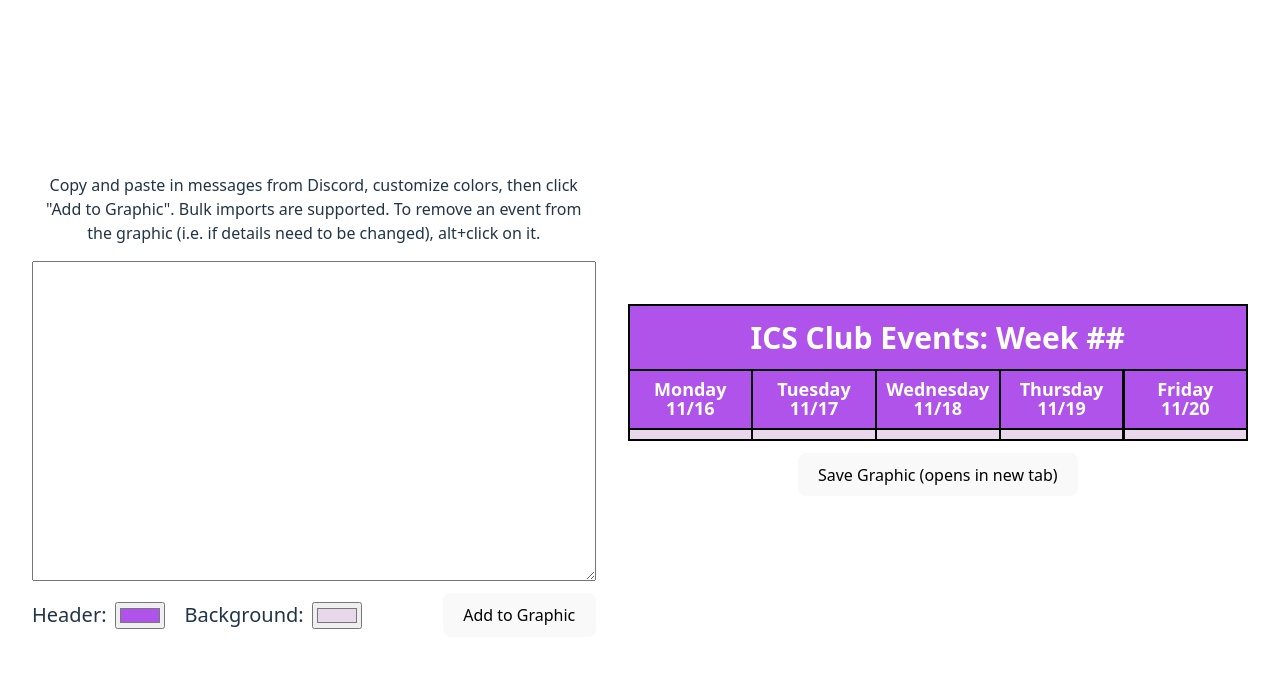
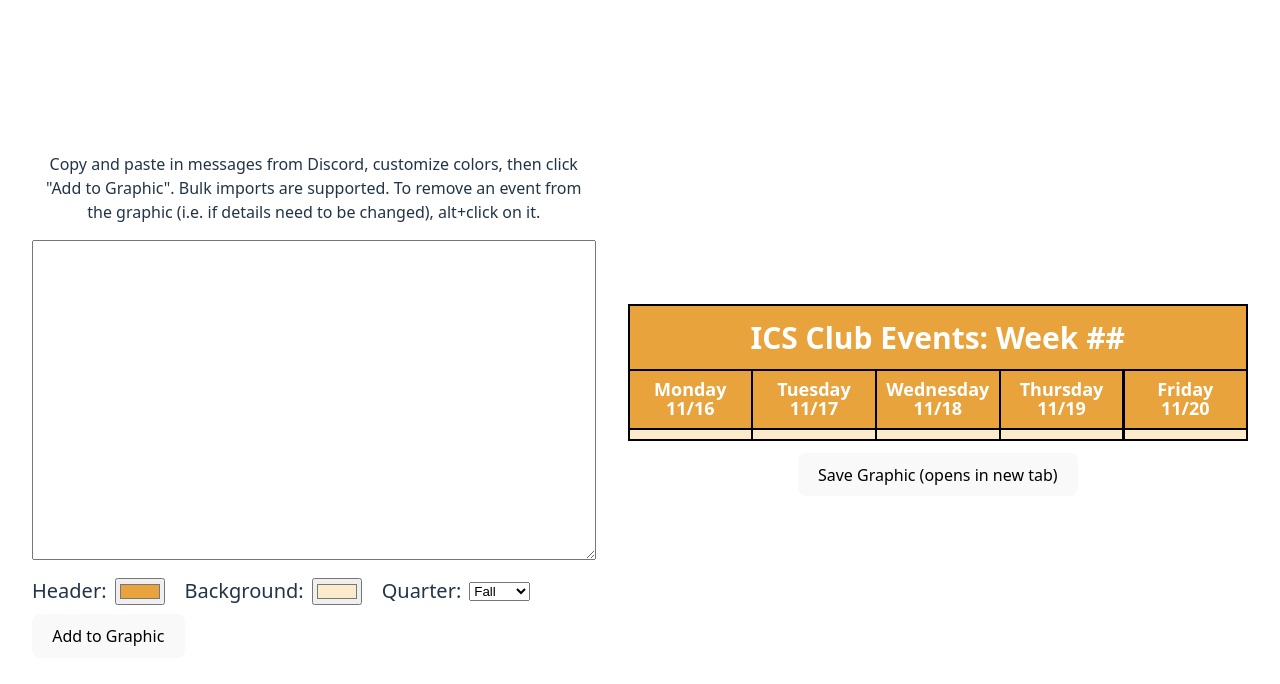
Before and after one commit to icssc/weekly-graphic-creator, a React (Vite) app: page / in a window 1280 px wide. Shown: the top 684 px of the page. Built offline with nearby package versions, Linux system fonts and the light colour scheme.

Commit message:
add quarterly colors

```diff
--- a/src/App.tsx
+++ b/src/App.tsx
@@ -7,9 +7,10 @@ import EventsGraphic from "./components/EventsGraphic";
 function App() {
   const [events, setEvents] = useState<ClubEvent[]>([]);
   const [inputText, setInputText] = useState("");
+  const [week, setWeek] = useState<number | null>(null);
 
   return (
-    <EventsContext.Provider value={{ events, setEvents, inputText, setInputText }}>
+    <EventsContext.Provider value={{ events, setEvents, inputText, setInputText, week, setWeek }}>
       <main>
         <EventInput />
         <div className="preview">
--- a/src/components/EventInput.tsx
+++ b/src/components/EventInput.tsx
@@ -1,5 +1,6 @@
 import "./EventInput.scss";
-import { useContext } from "react";
+import { useContext, useEffect, useState } from "react";
+import { getQuarter, getQuarterColors, type Quarter } from "../util/quarterColors";
 import type { ClubEvent } from "./EventsContext";
 import EventsContext from "./EventsContext";
 
@@ -26,7 +27,7 @@ function parseEventsFromMessages(text: string) {
 }
 
 export default function EventInput() {
-  const { events, setEvents, inputText, setInputText } = useContext(EventsContext);
+  const { events, setEvents, inputText, setInputText, week } = useContext(EventsContext);
 
   const addEventsFromText = (text: string) => {
     const added = parseEventsFromMessages(text);
@@ -46,10 +47,22 @@ export default function EventInput() {
     addEventsFromText(inputText);
   };
 
-  const handleColorChange = (event: React.FormEvent<HTMLInputElement>) => {
-    const target = event.target as HTMLInputElement;
-    const property = "--col-" + target.name;
-    document.body.style.setProperty(property, target.value);
+  // default to quarter parsed using current date
+  const [quarter, setQuarter] = useState<Quarter>(() => getQuarter());
+  const [colors, setColors] = useState(() => getQuarterColors(quarter, week));
+
+  useEffect(() => {
+    setColors(getQuarterColors(quarter, week));
+  }, [quarter, week]);
+
+  useEffect(() => {
+    document.body.style.setProperty("--col-header", colors.header);
+    document.body.style.setProperty("--col-background", colors.background);
+  }, [colors]);
+
+  const handleColorChange = (event: React.ChangeEvent<HTMLInputElement>) => {
+    const { name, value } = event.target;
+    setColors((prev) => ({ ...prev, [name]: value }));
   };
 
   return (
@@ -65,10 +78,18 @@ export default function EventInput() {
       ></textarea>
       <div className="color-pickers">
         <label>
-          Header: <input type="color" name="header" defaultValue="#B053EA" onInput={handleColorChange} />
+          Header: <input type="color" name="header" value={colors.header} onChange={handleColorChange} />
         </label>
         <label>
-          Background: <input type="color" name="background" defaultValue="#E9D7EC" onInput={handleColorChange} />
+          Background: <input type="color" name="background" value={colors.background} onChange={handleColorChange} />
+        </label>
+        <label>
+          Quarter:{" "}
+          <select name="quarter" value={quarter} onChange={(e) => setQuarter(e.target.value as Quarter)}>
+            <option value="fall">Fall</option>
+            <option value="winter">Winter</option>
+            <option value="spring">Spring</option>
+          </select>
         </label>
         <button type="submit">Add to Graphic</button>
       </div>
--- a/src/components/EventsContext.tsx
+++ b/src/components/EventsContext.tsx
@@ -14,6 +14,8 @@ const EventsContext = createContext({
   setEvents: (() => undefined) as React.Dispatch<ClubEvent[]>,
   inputText: "",
   setInputText: (() => undefined) as React.Dispatch<string>,
+  week: null as number | null,
+  setWeek: (() => undefined) as React.Dispatch<number | null>,
 });
 
 export default EventsContext;
--- a/src/components/EventsGraphic.tsx
+++ b/src/components/EventsGraphic.tsx
@@ -1,6 +1,7 @@
 import "./EventsGraphic.scss";
 import html2canvas from "html2canvas";
 import { useContext, useRef } from "react";
+import { parseWeek } from "../util/quarterColors";
 import EventsContext, { type ClubEvent } from "./EventsContext";
 
 function Event({ data }: { data: ClubEvent }) {
@@ -71,7 +72,7 @@ const labels = ["SUN", "MON", "TUE", "WED", "THU", "FRI", "SAT"];
 const fullNames = ["Sunday", "Monday", "Tuesday", "Wednesday", "Thursday", "Friday", "Saturday"];
 
 export default function EventsGraphic() {
-  const { events } = useContext(EventsContext);
+  const { events, setWeek } = useContext(EventsContext);
   const graphicRef = useRef<HTMLDivElement>(null);
 
   const buckets: { name: string; events: ClubEvent[] }[] = labels.map((l, i) => {
@@ -102,7 +103,13 @@ export default function EventsGraphic() {
   return (
     <>
       <div className="events-graphic-container" ref={graphicRef}>
-        <h1 className="header" contentEditable spellCheck="false">
+        <h1
+          className="header"
+          contentEditable
+          suppressContentEditableWarning
+          spellCheck="false"
+          onInput={(e) => setWeek(parseWeek(e.currentTarget.textContent ?? ""))}
+        >
           ICS Club Events: Week ##
         </h1>
         <div className="weekdays">
--- /dev/null
+++ b/src/util/quarterColors.ts
@@ -0,0 +1,65 @@
+export type Quarter = "fall" | "winter" | "spring";
+
+export const MAX_WEEK = 10;
+
+/** fixme: winter end date is variable depending on year.
+ * not sure of better way to handle this other than querying AAPI, so just let the user
+ * override with picker if needed ¯\_(ツ)_/¯
+ */
+const WINTER_END_MARCH_DAY = 21;
+
+interface Palette {
+  header: [string, string];
+  background: [string, string];
+}
+
+/** [week 1 color, week 10 color] for each quarter */
+export const QUARTER_PALETTES: Record<Quarter, Palette> = {
+  fall: {
+    header: ["#E8A33D", "#A8321F"],
+    background: ["#FBEBCB", "#EBCDBF"],
+  },
+  winter: {
+    header: ["#6FB3E0", "#2B3F8F"],
+    background: ["#E3F1FB", "#CDD3EC"],
+  },
+  spring: {
+    header: ["#7CCB6B", "#D44F9A"],
+    background: ["#E4F5DC", "#F5D9E9"],
+  },
+};
+
+export function getQuarter(date: Date = new Date()): Quarter {
+  const month = date.getMonth(); // 0-indexed
+  const day = date.getDate();
+  if (month === 0 || month === 1) return "winter";
+  if (month === 2) return day <= WINTER_END_MARCH_DAY ? "winter" : "spring";
+  if (month >= 3 && month <= 5) return "spring";
+  return "fall"; // July and August can fallback to Fall
+}
+
+// Extracts week number (1-10) from header "ICS Club Events: Week xx"
+export function parseWeek(text: string): number | null {
+  const match = /week\s*(\d+)/i.exec(text);
+  if (!match) return null;
+  return Math.min(MAX_WEEK, Math.max(1, Number.parseInt(match[1], 10)));
+}
+
+function lerpHex(from: string, to: string, t: number): string {
+  const channel = (hex: string, i: number) => Number.parseInt(hex.slice(1 + i * 2, 3 + i * 2), 16);
+  let out = "#";
+  for (let i = 0; i < 3; i++) {
+    const value = Math.round(channel(from, i) + (channel(to, i) - channel(from, i)) * t);
+    out += value.toString(16).padStart(2, "0");
+  }
+  return out;
+}
+
+export function getQuarterColors(quarter: Quarter, week: number | null) {
+  const t = ((week ?? 1) - 1) / (MAX_WEEK - 1);
+  const palette = QUARTER_PALETTES[quarter];
+  return {
+    header: lerpHex(palette.header[0], palette.header[1], t),
+    background: lerpHex(palette.background[0], palette.background[1], t),
+  };
+}
```
